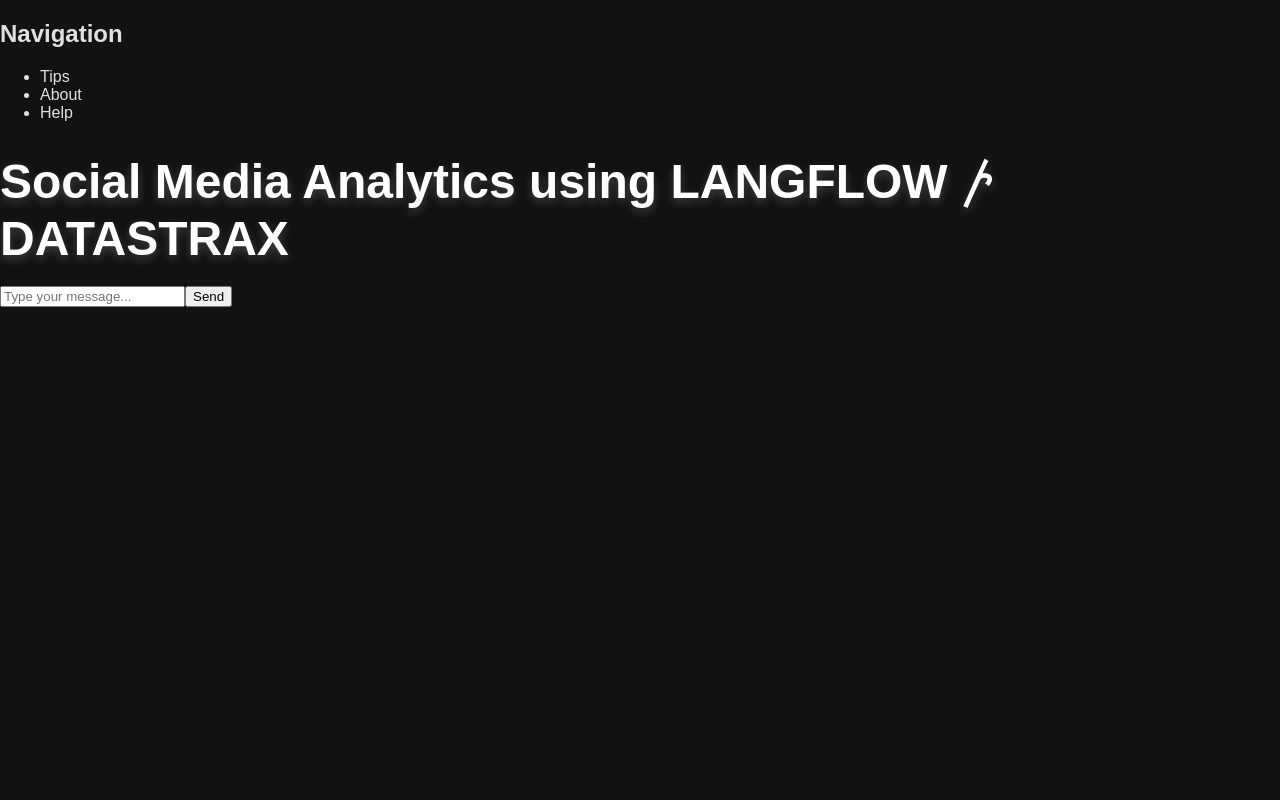
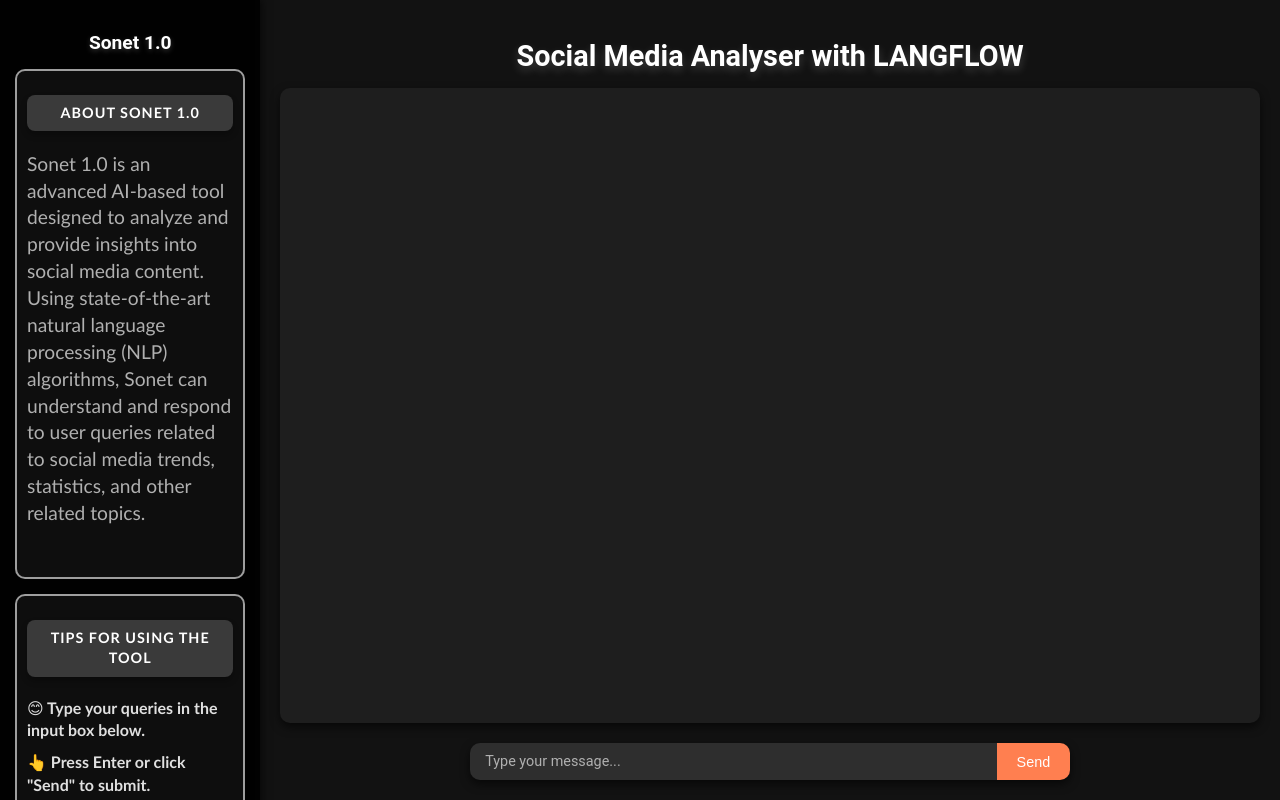
Before and after one commit to Sarang9975/supermind_hackathon, a React (Create React App) app: page /chat in a window 1280 px wide. Built offline with nearby package versions, Linux system fonts and the light colour scheme.

Commit message:
UI changes in chat.js

```diff
--- a/src/LangFlowPage.css
+++ b/src/LangFlowPage.css
@@ -0,0 +1,247 @@
+/* General Styles */
+body {
+    margin: 0;
+    padding: 0;
+    font-family: 'Roboto', sans-serif;
+    background-color: #121212; /* Dark theme background */
+    color: #e0e0e0; /* Light gray text */
+}
+
+/* Main Container */
+.main-container {
+    display: flex;
+    height: 100vh;
+    overflow: hidden;
+}
+
+/* Sidebar Styles */
+.sidebar {
+    width: 18%; /* Slightly smaller sidebar */
+    background: rgba(0, 0, 0, 0.9);
+    padding: 15px;
+    box-shadow: 2px 0 8px rgba(0, 0, 0, 0.6);
+    height: 100vh; /* Full height of the screen */
+    overflow-y: auto; /* Make sidebar scrollable */
+}
+
+.sidebar h2 {
+    color: #ffffff;
+    margin-bottom: 15px;
+    text-shadow: 0 2px 5px rgba(255, 255, 255, 0.2);
+    font-size: 1.2rem; /* Smaller font size */
+    text-align: center;
+}
+
+
+/* About Box */
+
+.about-box{
+    border: 2px solid rgba(255, 255, 255, 0.6);
+    border-radius: 10px;
+    background: rgba(255, 255, 255, 0.05);
+    padding: 10px;
+    margin-bottom: 15px;
+    color: #ffffff;
+    font-size: 5px; /* Reduced font size */
+    line-height: 1.4; /* Improved readability */
+    text-align: left;
+    font-family:'Trebuchet MS', 'Lucida Sans Unicode', 'Lucida Grande', 'Lucida Sans', Arial, sans-serif;
+    font-weight: 200;
+}
+
+.about-box-heading {
+    font-size: 0.9rem; /* Smaller heading */
+    color: #ffffff;
+    background-color: #3a3a3a;
+    text-align: center;
+    margin-bottom: 10px;
+    padding: 8px;
+    border-radius: 8px;
+    font-weight: 600;
+    text-transform: uppercase;
+    letter-spacing: 1px;
+    box-shadow: 0 4px 6px rgba(0, 0, 0, 0.3);
+}
+
+/* Tips Box */
+.tips-box {
+    border: 2px solid rgba(255, 255, 255, 0.6);
+    border-radius: 10px;
+    background: rgba(255, 255, 255, 0.05);
+    padding: 10px;
+    margin-bottom: 15px;
+    color: #ffffff;
+    font-size: 0.8rem; /* Reduced font size */
+    line-height: 1.4; /* Improved readability */
+    text-align: left;
+    font-family:'Trebuchet MS', 'Lucida Sans Unicode', 'Lucida Grande', 'Lucida Sans', Arial, sans-serif;
+    font-weight: 600;
+}
+
+.tips-box-heading {
+    font-size: 0.9rem; /* Smaller heading */
+    color: #ffffff;
+    background-color: #3a3a3a;
+    text-align: center;
+    margin-bottom: 10px;
+    padding: 8px;
+    border-radius: 8px;
+    font-weight: 600;
+    text-transform: uppercase;
+    letter-spacing: 1px;
+    box-shadow: 0 4px 6px rgba(0, 0, 0, 0.3);
+}
+
+.tips-box ul {
+    padding-left: 20px;
+    margin: 0;
+}
+
+.tips-box li {
+    margin-bottom: 8px;
+}
+
+/* Sidebar Links */
+.sidebar ul {
+    list-style: none;
+    padding: 0;
+    margin-top: 20px;
+}
+
+.sidebar li {
+    margin: 10px 0;
+    font-size: 1rem;
+    color: #e0e0e0;
+    cursor: pointer;
+    transition: color 0.3s;
+}
+
+.sidebar li:hover {
+    color: #ff7f50; /* Coral color on hover */
+}
+
+/* LangFlow Container */
+.langflow-container {
+    flex: 1;
+    display: flex;
+    flex-direction: column;
+    padding: 20px;
+}
+
+.langflow-container h1 {
+    font-size: 1.8rem; /* Smaller font size for title */
+    color: #ffffff;
+    margin-bottom: 15px;
+    text-shadow: 0 4px 10px rgba(255, 255, 255, 0.2);
+    text-align: center;
+}
+
+/* Chat Window Styles */
+.chat-window {
+    flex: 1;
+    overflow-y: auto;
+    background: #1e1e1e;
+    border-radius: 10px;
+    padding: 15px;
+    box-shadow: 0 4px 10px rgba(0, 0, 0, 0.6);
+    margin-bottom: 20px;
+}
+
+.chat-message {
+    display: flex;
+    margin-bottom: 10px;
+}
+
+.chat-message.user {
+    justify-content: flex-end;
+}
+
+.chat-message.bot {
+    justify-content: flex-start;
+}
+
+.message-bubble {
+    max-width: 70%;
+    padding: 10px 15px;
+    border-radius: 15px;
+    line-height: 1.4;
+    font-family: 'Roboto', sans-serif;
+    font-size: 0.9rem; /* Reduced font size */
+    box-shadow: 0 4px 8px rgba(0, 0, 0, 0.4);
+}
+
+.chat-message.user .message-bubble {
+    background: #ff7f50; /* Coral for user messages */
+    color: #ffffff;
+    text-align: right;
+}
+
+.chat-message.bot .message-bubble {
+    background: #3a3a3a; /* Dark grey for bot messages */
+    color: #ffffff;
+}
+
+/* Input and Button Unified Styles */
+.input-container {
+    display: flex;
+    justify-content: center;
+    align-items: center;
+}
+
+.input-wrapper {
+    display: flex;
+    width: 100%;
+    max-width: 600px;
+    border-radius: 10px;
+    overflow: hidden;
+    box-shadow: 0 4px 10px rgba(0, 0, 0, 0.6);
+}
+
+input[type="text"] {
+    flex: 1;
+    padding: 10px 15px;
+    font-size: 0.9rem; /* Smaller font size */
+    border: none;
+    background: #2e2e2e;
+    color: #ffffff;
+    outline: none;
+    font-family: 'Roboto', sans-serif;
+}
+
+input[type="text"]::placeholder {
+    color: #b0b0b0;
+}
+
+button {
+    padding: 10px 20px;
+    font-size: 0.9rem; /* Reduced font size */
+    color: #ffffff;
+    background: #ff7f50;
+    border: none;
+    cursor: pointer;
+    transition: transform 0.3s, box-shadow 0.3s, background 0.3s;
+}
+
+button:hover {
+    background: #ff6347; /* Slightly darker coral on hover */
+    transform: translateX(-3px);
+    box-shadow: 0 8px 20px rgba(0, 0, 0, 0.8);
+}
+/* Scrollbar Customization for Sidebar */
+.sidebar::-webkit-scrollbar {
+    width: 6px; /* Narrow scrollbar */
+}
+
+.sidebar::-webkit-scrollbar-thumb {
+    background: #444; /* Dark gray */
+    border-radius: 3px; /* Rounded edges */
+    transition: background 0.3s ease;
+}
+
+.sidebar::-webkit-scrollbar-thumb:hover {
+    background: #555; /* Slightly lighter gray on hover */
+}
+
+.sidebar::-webkit-scrollbar-track {
+    background: transparent; /* Invisible track */
+}
--- a/src/LangFlowPage.js
+++ b/src/LangFlowPage.js
@@ -61,7 +61,22 @@
   return (
     <div className="main-container">
       <div className="sidebar">
-        <h2>Navigation</h2>
+        <h2>Sonet 1.0</h2>
+        <div className="about-box">
+          <h3 className="about-box-heading">About Sonet 1.0</h3>
+          <p>
+            Sonet 1.0 is an advanced AI-based tool designed to analyze and provide insights into social media content. Using state-of-the-art natural language processing (NLP) algorithms, Sonet can understand and respond to user queries related to social media trends, statistics, and other related topics.
+          </p>
+        </div>
+        <div className="tips-box">
+          <h3 className="tips-box-heading">Tips for Using the Tool</h3>
+          <ul>
+            <li>😊 Type your queries in the input box below.</li>
+            <li>👆 Press Enter or click "Send" to submit.</li>
+            <li>🤖 Use simple and clear language for better results.</li>
+            <li>🗺️ Explore the Navigation menu for additional resources.</li>
+          </ul>
+        </div>
         <ul>
           <li>Tips</li>
           <li>About</li>
@@ -70,18 +85,20 @@
       </div>
 
       <div className="langflow-container">
-        <h1>Social Media Analytics using LANGFLOW 𐤕 DATASTRAX</h1>
+        <h1>Social Media Analyser with LANGFLOW</h1>
         <div className="chat-window">
           {chatHistory.map((message, index) => (
             <div
               key={index}
               className={`chat-message ${message.type === "user" ? "user" : "bot"}`}
             >
-              <div className="message-bubble">{message.type === "bot" ? (
-                <div dangerouslySetInnerHTML={{ __html: marked(message.text) }} />
-              ) : (
-                message.text
-              )}</div>
+              <div className="message-bubble">
+                {message.type === "bot" ? (
+                  <div dangerouslySetInnerHTML={{ __html: marked(message.text) }} />
+                ) : (
+                  message.text
+                )}
+              </div>
             </div>
           ))}
           {loading && (
```
